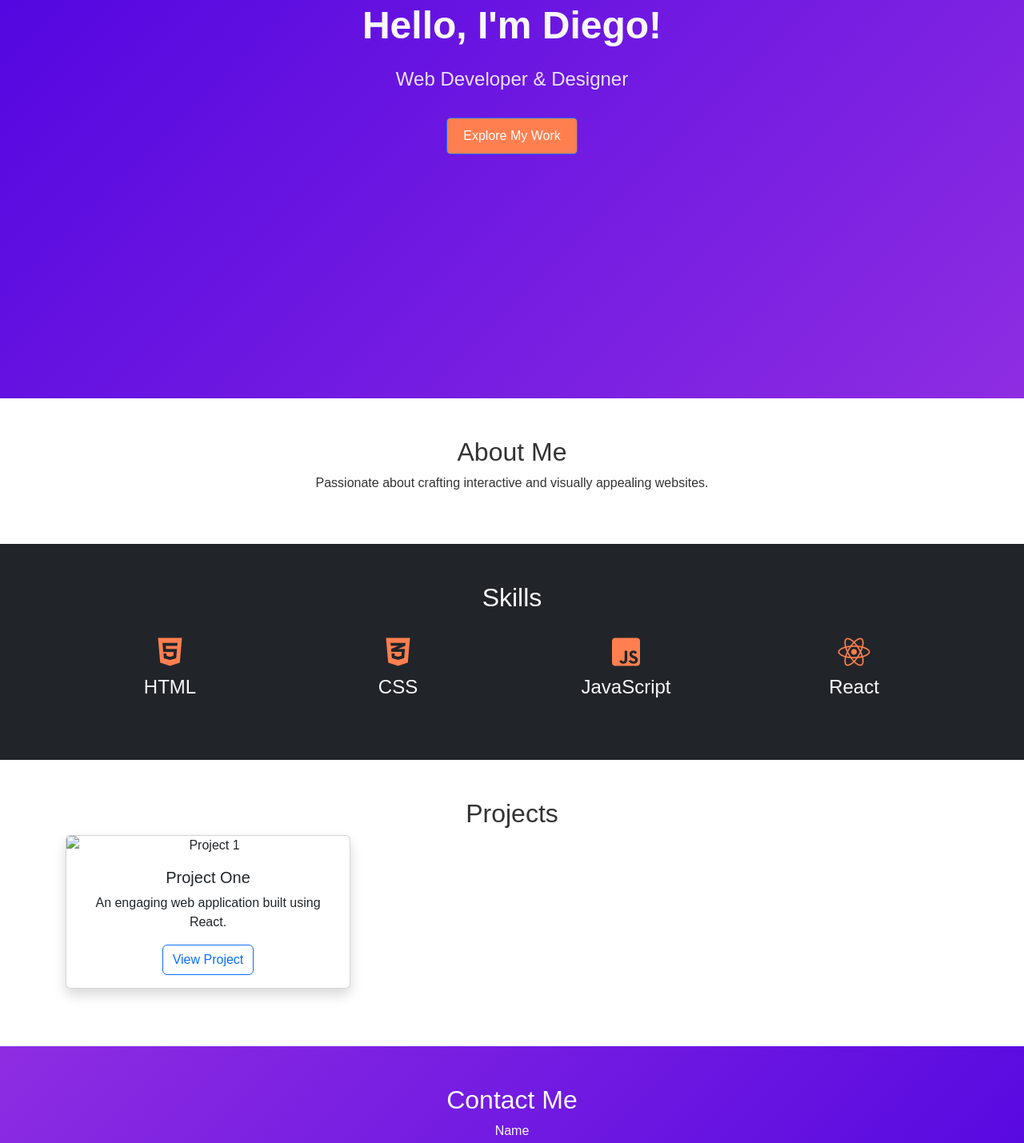
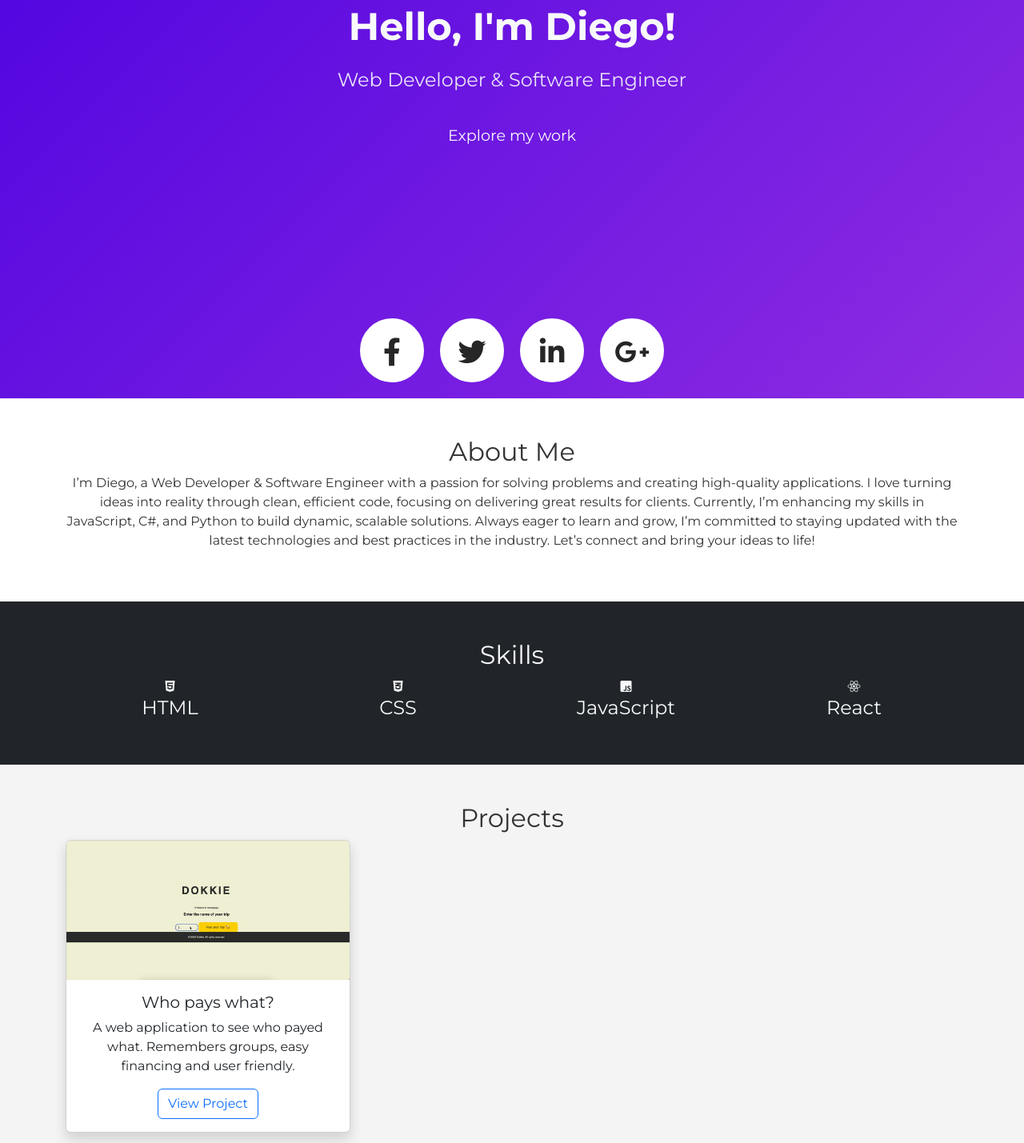
Before and after one commit to ZorroDB/portfolio, a plain HTML site: page index.html in a window 1280 px wide. Shown: the part 302-1731 px from the top of the page at 80% size. Drawn offline with nearby package versions, Linux system fonts and the light colour scheme.

Commit message:
push project change

```diff
--- a/index.html
+++ b/index.html
@@ -11,8 +11,20 @@
       href="https://cdn.jsdelivr.net/npm/bootstrap@5.3.3/dist/css/bootstrap.min.css"
       rel="stylesheet"
     />
+    <link
+      href="https://fonts.googleapis.com/css2?family=Montserrat:wght@400;700&display=swap"
+      rel="stylesheet"
+    />
+    <link
+      rel="stylesheet"
+      href="https://cdnjs.cloudflare.com/ajax/libs/aos/2.3.4/aos.css"
+    />
     <link rel="stylesheet" href="stylesheet/style.css" />
     <title>Diego's Portfolio</title>
+    <meta
+      name="description"
+      content="Portfolio of Diego, a Web Developer & Software Engineer. View projects and skills, and get in touch for collaboration."
+    />
   </head>
   <body>
     <!-- Hero Section -->
@@ -20,9 +32,18 @@
       id="hero"
       class="text-center text-light d-flex flex-column justify-content-center align-items-center"
     >
+      <button
+        id="themeToggle"
+        class="btn btn-outline-secondary position-fixed"
+        style="top: 20px; right: 20px"
+      >
+        <i id="themeIcon" class="fas fa-moon"></i>
+      </button>
       <h1 class="hero-heading">Hello, I'm Diego!</h1>
-      <p class="hero-subheading">Web Developer & Designer</p>
-      <a href="#projects" class="btn btn-primary hero-btn">Explore My Work</a>
+      <p class="hero-subheading">Web Developer & Software Engineer</p>
+      <span class="button-text hero-btn"
+        ><a href="#projects">Explore my work</a></span
+      >
     </section>
 
     <!-- About Section -->
@@ -30,13 +51,20 @@
       <div class="container text-center">
         <h2>About Me</h2>
         <p>
-          Passionate about crafting interactive and visually appealing websites.
+          I’m Diego, a Web Developer & Software Engineer with a passion for
+          solving problems and creating high-quality applications. I love
+          turning ideas into reality through clean, efficient code, focusing on
+          delivering great results for clients. Currently, I’m enhancing my
+          skills in JavaScript, C#, and Python to build dynamic, scalable
+          solutions. Always eager to learn and grow, I’m committed to staying
+          updated with the latest technologies and best practices in the
+          industry. Let’s connect and bring your ideas to life!
         </p>
       </div>
     </section>
 
     <!-- Skills Section -->
-    <section id="skills" class="p-5 text-light bg-dark">
+    <section id="skills" class="p-5 text-light bg-dark" data-aos="fade-up">
       <div class="container">
         <h2 class="text-center">Skills</h2>
         <div class="row text-center">
@@ -61,20 +89,30 @@
     </section>
 
     <!-- Projects Section -->
-    <section id="projects" class="p-5">
+    <section id="projects" class="p-5" data-aos="zoom-in">
       <div class="container text-center">
         <h2>Projects</h2>
         <div id="project-list" class="row">
           <!-- Example Project -->
           <div class="col-md-4 mb-4">
             <div class="card project-card shadow">
-              <img src="project1.jpg" class="card-img-top" alt="Project 1" />
+              <img
+                src="./images/project_dokkie.gif"
+                class="card-img-top"
+                alt="Who Pays what Gif"
+              />
               <div class="card-body">
-                <h5 class="card-title">Project One</h5>
+                <h5 class="card-title">Who pays what?</h5>
                 <p class="card-text">
-                  An engaging web application built using React.
+                  A web application to see who payed what. Remembers groups,
+                  easy financing and user friendly.
                 </p>
-                <a href="#" class="btn btn-outline-primary">View Project</a>
+                <a
+                  href="https://github.com/ZorroDB/WhoPaysWhat"
+                  class="btn btn-outline-primary"
+                  target="_blank"
+                  >View Project</a
+                >
               </div>
             </div>
           </div>
@@ -107,10 +145,31 @@
           </div>
           <button type="submit" class="btn btn-light">Send Message</button>
         </form>
+        <ul>
+          <li>
+            <a href="#"> <i class="fab fa-facebook-f icon"></i> </a>
+          </li>
+          <li>
+            <a href="#"><i class="fab fa-twitter icon"></i></a>
+          </li>
+          <li>
+            <a href="#"><i class="fab fa-linkedin-in icon"></i></a>
+          </li>
+          <li>
+            <a href="#"><i class="fab fa-google-plus-g icon"></i></a>
+          </li>
+        </ul>
       </div>
     </section>
-
+    <footer class="text-center py-4 bg-dark text-light">
+      <p>&copy; 2024 Diego's Portfolio. All rights reserved.</p>
+    </footer>
+    <button id="backToTop" class="btn btn-secondary">↑</button>
     <script src="https://cdn.jsdelivr.net/npm/bootstrap@5.3.3/dist/js/bootstrap.bundle.min.js"></script>
-    <script src="scripts/script.js"></script>
+    <script src="script.js"></script>
+    <script src="https://cdnjs.cloudflare.com/ajax/libs/aos/2.3.4/aos.js"></script>
+    <script>
+      AOS.init();
+    </script>
   </body>
 </html>
--- a/script.js
+++ b/script.js
@@ -1,4 +1,3 @@
-// Tooltip Initialization
 document.addEventListener("DOMContentLoaded", () => {
   const tooltipTriggerList = [].slice.call(
     document.querySelectorAll('[data-bs-toggle="tooltip"]')
@@ -8,7 +7,6 @@ document.addEventListener("DOMContentLoaded", () => {
   );
 });
 
-// Filter Projects by Category (optional)
 function filterProjects(category) {
   const projects = document.querySelectorAll(".project-item");
   projects.forEach((project) => {
@@ -18,3 +16,38 @@ function filterProjects(category) {
         : "none";
   });
 }
+
+document.querySelectorAll('a[href^="#"]').forEach((anchor) => {
+  anchor.addEventListener("click", function (e) {
+    e.preventDefault();
+    document.querySelector(this.getAttribute("href")).scrollIntoView({
+      behavior: "smooth",
+    });
+  });
+});
+// Toggle visibility on scroll
+const backToTopButton = document.getElementById("backToTop");
+window.onscroll = () => {
+  backToTopButton.style.display = window.scrollY > 300 ? "block" : "none";
+};
+backToTopButton.onclick = () => window.scrollTo({ top: 0, behavior: "smooth" });
+
+document.querySelector("form").onsubmit = (e) => {
+  e.preventDefault();
+  // Perform form validation
+  alert("Thank you for your message! I'll get back to you soon.");
+};
+
+document.getElementById("themeToggle").onclick = () => {
+  document.body.classList.toggle("dark-mode");
+
+  // Toggle between moon and sun icons
+  const themeIcon = document.getElementById("themeIcon");
+  if (document.body.classList.contains("dark-mode")) {
+    themeIcon.classList.remove("fa-moon");
+    themeIcon.classList.add("fa-sun");
+  } else {
+    themeIcon.classList.remove("fa-sun");
+    themeIcon.classList.add("fa-moon");
+  }
+};
--- a/stylesheet/style.css
+++ b/stylesheet/style.css
@@ -6,12 +6,21 @@ body {
   margin: 0;
   padding: 0;
 }
+a {
+  color: inherit;
+  text-decoration: none;
+}
 
 /* Hero Section */
 #hero {
   background: linear-gradient(135deg, #4a00e0, #8e2de2);
   height: 100vh;
+  display: flex;
+  flex-direction: column;
+  justify-content: center;
+  align-items: center;
   text-align: center;
+  color: #fff;
 }
 
 .hero-heading {
@@ -28,65 +37,25 @@ body {
 }
 
 .hero-btn {
-  background-color: #ff7f50;
-  color: #fff;
-  padding: 10px 20px;
-  border-radius: 5px;
-  transition: background 0.3s;
+  --c: #ff7f50;
+  line-height: 1.2em;
+  background: conic-gradient(from -135deg at 100% 50%, var(--c) 90deg, #0000 0)
+      0 var(--p, 0%) / var(--s, 0%) 200% no-repeat,
+    conic-gradient(from -135deg at 1.2em 50%, #0000 90deg, var(--c) 0) 100%
+      var(--p, 0%) / var(--s, 0%) 200% no-repeat;
+  transition: 0.4s, background-position 0s;
+  font-size: 1.2em;
+  padding: 10px;
 }
 
 .hero-btn:hover {
-  background-color: #ff4500;
+  --p: 0%;
+  --s: calc(60% + 0.6em);
 }
-
 /* About Section */
 #about {
   background-color: #ffffff;
   padding: 60px 20px;
-}
-
-/* Skills Section */
-#skills {
-  background-color: #222;
-}
-
-.skill-item {
-  margin: 20px 0;
-}
-
-.skill-icon {
-  font-size: 40px;
-  color: #ff7f50;
-  margin-bottom: 10px;
-}
-
-/* Projects Section */
-#projects {
-  background: #ffffff;
-}
-
-.project-card {
-  transition: transform 0.3s, box-shadow 0.3s;
-}
-
-.project-card:hover {
-  transform: scale(1.05);
-  box-shadow: 0px 4px 15px rgba(0, 0, 0, 0.2);
-}
-
-/* Contact Section */
-#contact {
-  background: linear-gradient(135deg, #8e2de2, #4a00e0);
-  padding: 60px 20px;
-}
-
-#contact .btn {
-  background-color: #ff7f50;
-  color: #ffffff;
-}
-
-#contact .btn:hover {
-  background-color: #ff4500;
 }
 
 /* Animations */
@@ -100,3 +69,102 @@ body {
     transform: translateY(0);
   }
 }
+#backToTop {
+  position: fixed;
+  bottom: 20px;
+  right: 20px;
+  display: none;
+  z-index: 1000;
+}
+ul {
+  display: flex;
+  justify-content: center;
+  align-items: center;
+  position: absolute; /* Keep absolute positioning */
+  bottom: 20px; /* Change top to bottom to position at the bottom */
+  left: 50%;
+  transform: translateX(-50%); /* Keep horizontal centering */
+  padding: 0;
+  margin: 0;
+}
+
+ul li {
+  list-style: none;
+}
+
+ul li a {
+  width: 80px;
+  height: 80px;
+  background-color: #fff;
+  text-align: center;
+  line-height: 80px;
+  font-size: 35px;
+  margin: 0 10px;
+  display: block;
+  border-radius: 50%;
+  position: relative;
+  overflow: hidden;
+  border: 3px solid #fff;
+  z-index: 1;
+}
+
+ul li a .icon {
+  position: relative;
+  color: #262626;
+  transition: 0.5s;
+  z-index: 3;
+}
+
+ul li a:hover .icon {
+  color: #fff;
+  transform: rotateY(360deg);
+}
+
+ul li a:before {
+  content: "";
+  position: absolute;
+  top: 100%;
+  left: 0;
+  width: 100%;
+  height: 100%;
+  background: #f00;
+  transition: 0.5s;
+  z-index: 2;
+}
+
+ul li a:hover:before {
+  top: 0;
+}
+
+ul li:nth-child(1) a:before {
+  background: #3b5999;
+}
+
+ul li:nth-child(2) a:before {
+  background: #55acee;
+}
+
+ul li:nth-child(3) a:before {
+  background: #0077b5;
+}
+
+ul li:nth-child(4) a:before {
+  background: #dd4b39;
+}
+/* Optional CSS positioning if not inline */
+#themeToggle {
+  position: fixed;
+  top: 20px;
+  right: 20px;
+  z-index: 1000;
+}
+
+/* Dark mode styles */
+.dark-mode {
+  background-color: #222;
+  color: #f4f4f4;
+}
+.dark-mode .btn {
+  color: #fff;
+  background-color: #555;
+}
```
Also changed, not shown: images/angeliaduboisfotografie.nl.png (deleted), images/project_dokkie.gif (added).
